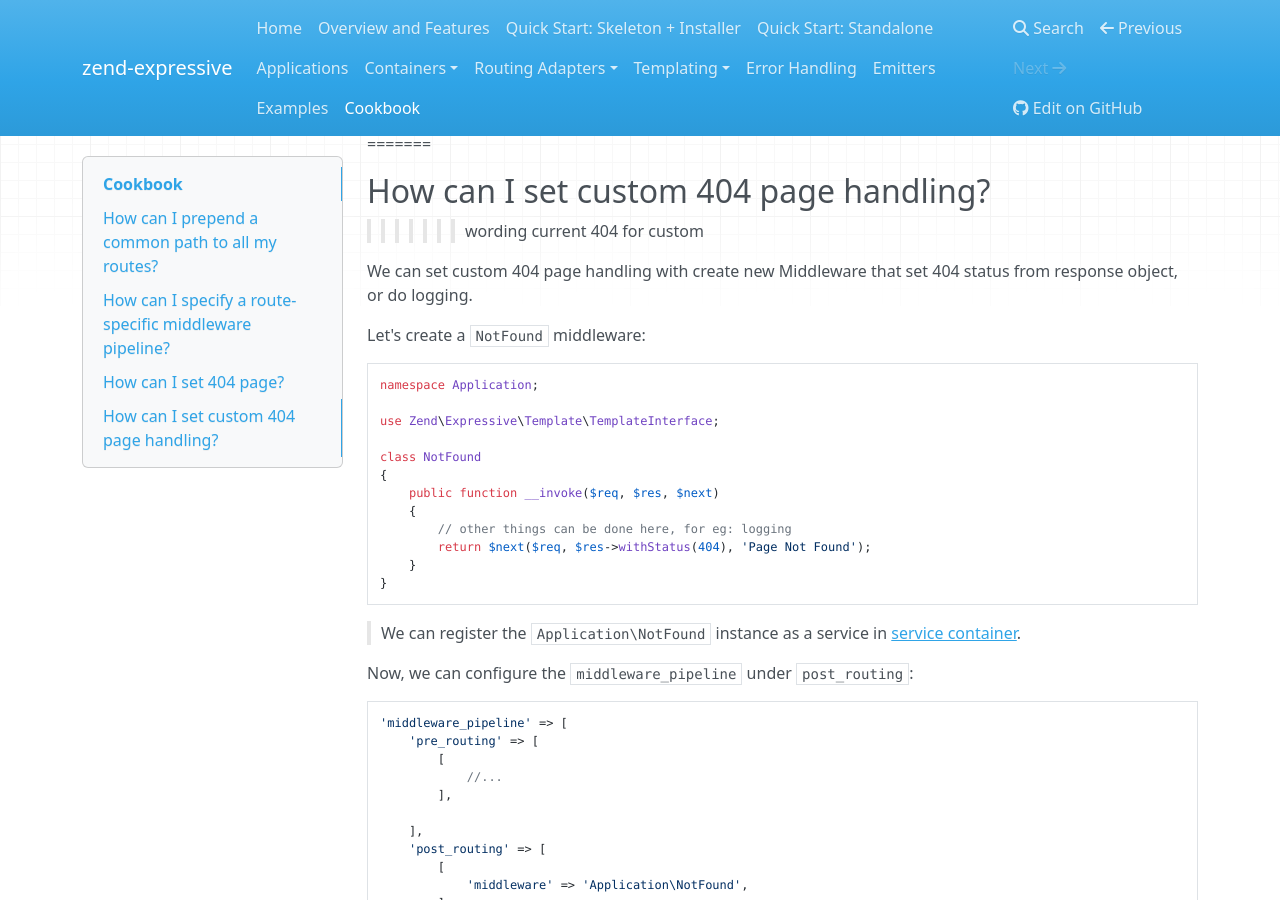
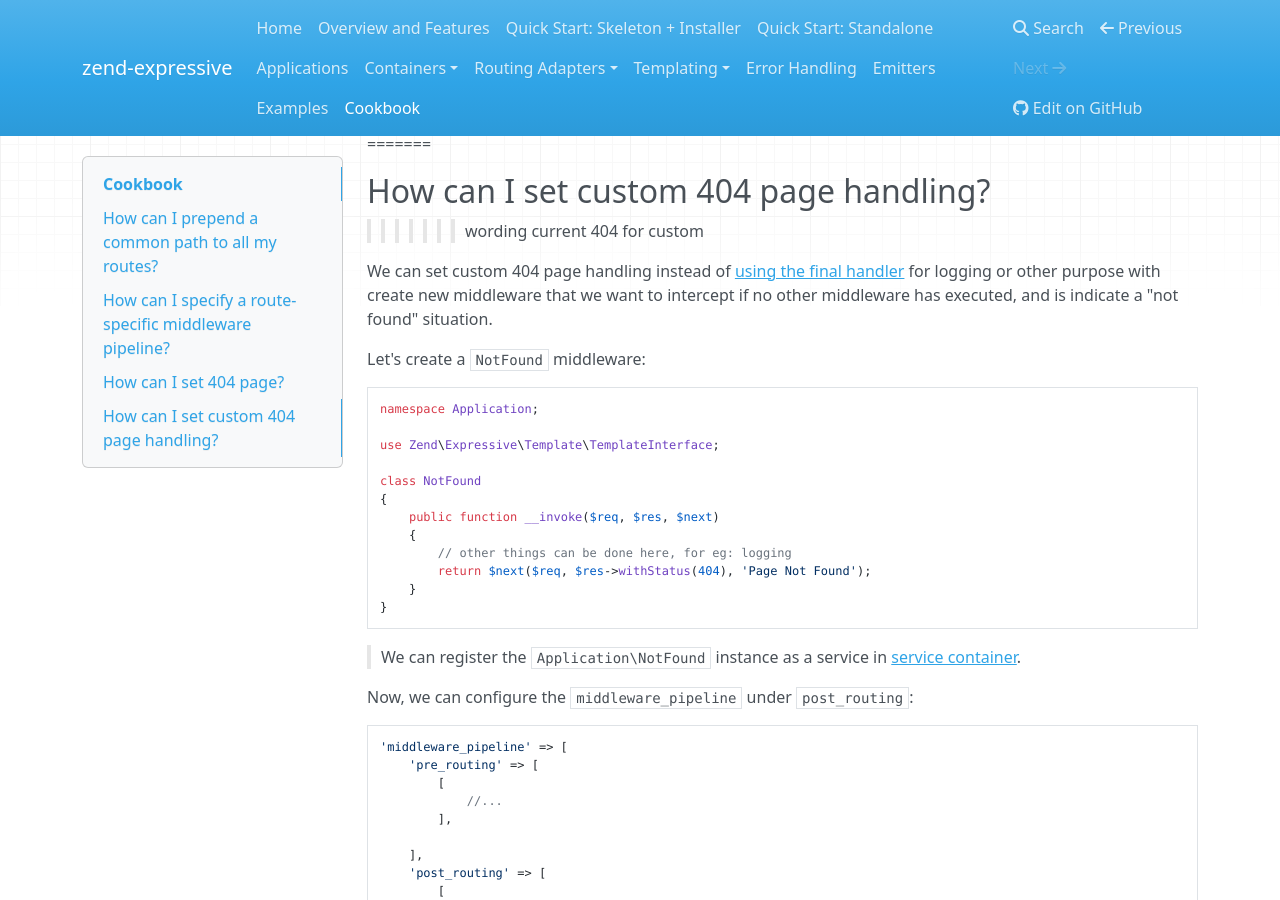
Before and after one commit to zendframework/zend-expressive, an MkDocs documentation site: the page built from doc/book/cookbook.md, in a window 1280 px wide and 900 px high, scrolled down 4362 px. Built offline with MkDocs 1.6.1, drawn with Linux system fonts in a browser that asks for light colours; nearby versions of some CDN libraries; old or Windows-style settings are respelled for this version of MkDocs.

Commit message:
update wording middleware as interception

```diff
--- a/doc/book/cookbook.md
+++ b/doc/book/cookbook.md
@@ -239,7 +239,7 @@
 ## How can I set custom 404 page handling?
 >>>>>>> wording current 404 for custom
 
-We can set custom 404 page handling with create new Middleware that set 404 status from response object, or do logging.
+We can set custom 404 page handling instead of [using the final handler](http://zend-expressive.readthedocs.org/en/latest/error-handling/) for logging or other purpose with create new middleware that we want to intercept if no other middleware has executed, and is indicate a "not found" situation.
 
 Let's create a `NotFound` middleware:
 
```
